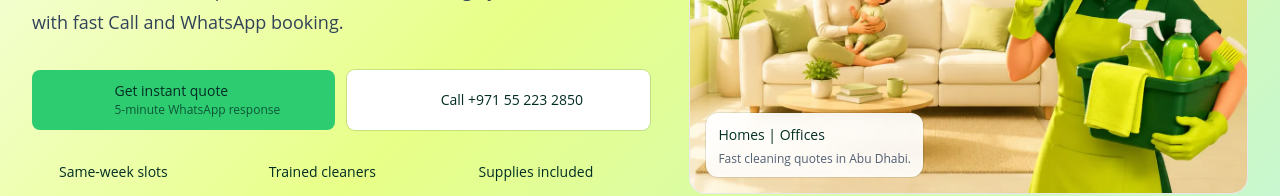
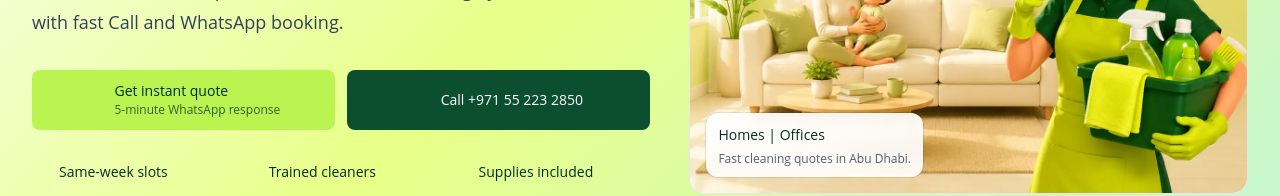
Before and after one commit to hiteshveo3/justshinecleaningservices, a Next.js app: page / in a window 1280 px wide. Shown: the part 366-562 px from the top of the page. Built offline with nearby package versions, Linux system fonts and the light colour scheme; some icons are missing.

Commit message:
Restore brand CTA colors

```diff
--- a/src/components/cta-buttons.tsx
+++ b/src/components/cta-buttons.tsx
@@ -21,7 +21,7 @@ export function CtaButtons({
       <a
         onClick={() => track("whatsapp_click")}
         href={`https://wa.me/${site.tel.replace("+", "")}?text=${text}`}
-        className="inline-flex min-h-[3.75rem] w-full items-center justify-center gap-2 rounded-lg bg-[#2ecc71] px-4 text-sm font-medium text-emerald-950 transition hover:bg-[#27c467] hover:-translate-y-0.5"
+        className="inline-flex min-h-[3.75rem] w-full items-center justify-center gap-2 rounded-lg bg-lime-300 px-4 text-sm font-medium text-emerald-950 transition hover:bg-lime-200 hover:-translate-y-0.5"
       >
         <HugeiconsIcon icon={WhatsappBusinessIcon} className="icon" size={20} color="currentColor" strokeWidth={2} aria-hidden="true" />
         <span className="grid gap-0.5 text-left leading-tight">
@@ -32,7 +32,7 @@ export function CtaButtons({
       <a
         onClick={() => track("call_click")}
         href={`tel:${site.tel}`}
-        className="inline-flex min-h-[2.85rem] w-full items-center justify-center gap-2 rounded-lg bg-white px-4 text-sm font-medium text-emerald-950 ring-1 ring-emerald-950/15 transition hover:bg-[#f8fff3] hover:-translate-y-0.5"
+        className="inline-flex min-h-[2.85rem] w-full items-center justify-center gap-2 rounded-lg bg-[#0b4f2f] px-4 text-sm font-medium text-white transition hover:bg-[#063d25] hover:-translate-y-0.5"
       >
         <HugeiconsIcon icon={CallIcon} className="icon" size={19} color="currentColor" strokeWidth={2} aria-hidden="true" />
         <span className="sm:hidden">Call now</span>
```
